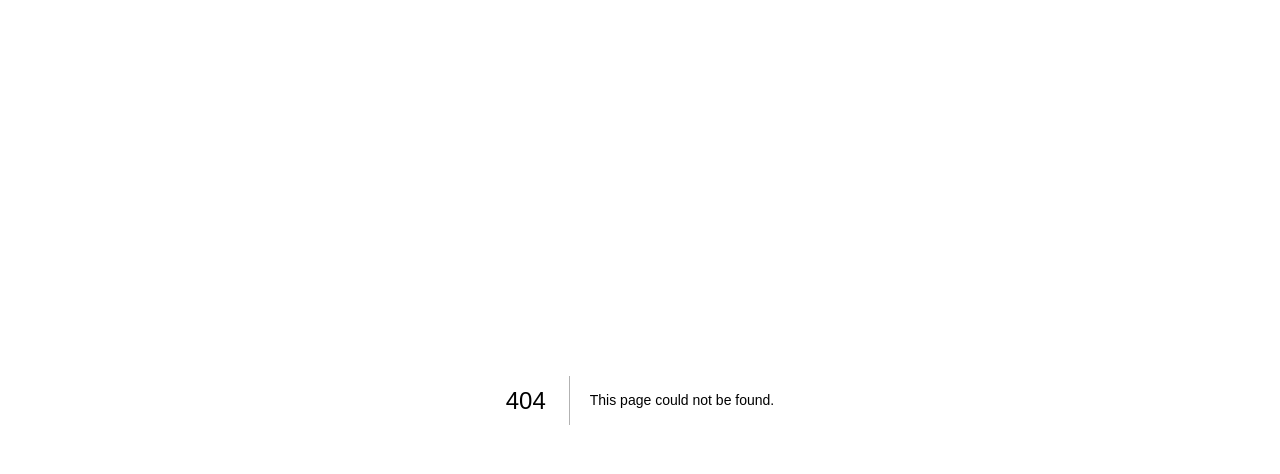
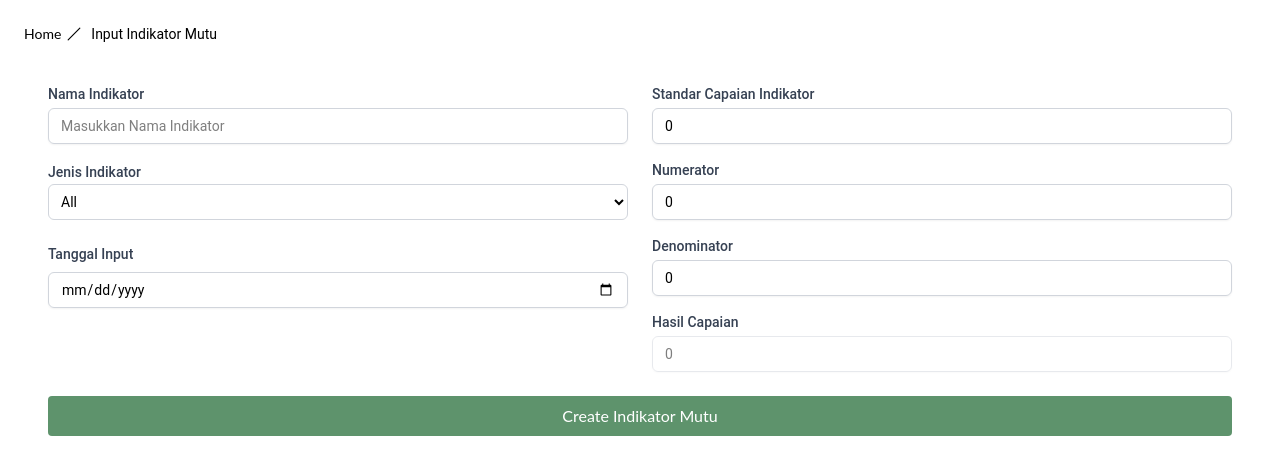
Before and after one commit to frestea09/simrs-siratu-fe-soreang, a Next.js app: page /indikator-mutu in a window 1280 px wide. Before the commit this address had no page. Shown: the top 474 px of the page. Built offline with nearby package versions, Linux system fonts and the light colour scheme.

Commit message:
Add quality indicator input form with auto calculation

```diff
--- /dev/null
+++ b/app/indikator-mutu/page.tsx
@@ -0,0 +1,17 @@
+"use client";
+import FormIndicatorMutu from "@/components/organisms/FormIndicatorMutu/FormIndicatorMutu";
+import { SiRatuBreadcrumb } from "@/components/organisms/SiRatuBreadcrumb/SiRatuBreadcrumb";
+
+export default function InputIndikatorPage() {
+  const items = [
+    { label: "Home", href: "/" },
+    { label: "Input Indikator Mutu" },
+  ];
+
+  return (
+    <div className="p-6 space-y-4">
+      <SiRatuBreadcrumb items={items} />
+      <FormIndicatorMutu />
+    </div>
+  );
+}
--- a/app/testing/page.tsx
+++ b/app/testing/page.tsx
@@ -1,4 +1,5 @@
 "use client";
+import React from "react";
 import DatePicker from "@/components/atoms/datepicker/datepicker";
 import { MyInput } from "@/components/atoms/input/input";
 import Button from "@/components/atoms/mybutton/MyButton";
@@ -11,15 +12,33 @@ const MyForm = () => {
     handleSubmit,
     formState: { errors },
     setValue,
+    watch,
   } = useForm({
     defaultValues: {
       name: "",
       jenisIndikator: "All",
       date: "",
       standarCapaian: 0,
-      denumerator: 0,
+      numerator: 0,
+      denominator: 0,
+      hasilCapaian: 0,
     },
   });
+
+  const numerator = watch("numerator");
+  const denominator = watch("denominator");
+
+  React.useEffect(() => {
+    if (denominator && Number(denominator) !== 0) {
+      const hasil = (Number(numerator) / Number(denominator)) * 100;
+      setValue(
+        "hasilCapaian",
+        Number.isFinite(hasil) ? parseFloat(hasil.toFixed(2)) : 0,
+      );
+    } else {
+      setValue("hasilCapaian", 0);
+    }
+  }, [numerator, denominator, setValue]);
 
   const onSubmit = (data: any) => {
     console.log(data);
@@ -99,17 +118,46 @@ const MyForm = () => {
           )}
         />
         <Controller
-          name="denumerator"
+          name="numerator"
           control={control}
-          rules={{ required: "Denumerator is required" }} // Menambahkan validasi required
+          rules={{ required: "Numerator is required" }}
           render={({ field }) => (
             <MyInput
-              label="Denumerator"
+              label="Numerator"
               {...field}
-              placeholder="Masukkan Denumerator"
+              placeholder="Masukkan Numerator"
               type="number"
               value={`${field.value}`}
-              error={errors.denumerator?.message}
+              error={errors.numerator?.message}
+            />
+          )}
+        />
+        <Controller
+          name="denominator"
+          control={control}
+          rules={{ required: "Denominator is required" }}
+          render={({ field }) => (
+            <MyInput
+              label="Denominator"
+              {...field}
+              placeholder="Masukkan Denominator"
+              type="number"
+              value={`${field.value}`}
+              error={errors.denominator?.message}
+            />
+          )}
+        />
+        <Controller
+          name="hasilCapaian"
+          control={control}
+          render={({ field }) => (
+            <MyInput
+              label="Hasil Capaian"
+              {...field}
+              type="number"
+              placeholder="0"
+              value={`${field.value}`}
+              disabled
             />
           )}
         />
--- a/components/organisms/FormIndicatorMutu/FormIndicatorMutu.tsx
+++ b/components/organisms/FormIndicatorMutu/FormIndicatorMutu.tsx
@@ -1,4 +1,5 @@
 "use client";
+import React from "react";
 import { useForm, Controller } from "react-hook-form";
 import { MyInput } from "@/components/atoms/input/input";
 import Select from "@/components/atoms/select/select";
@@ -18,15 +19,33 @@ const FormIndicatorMutu = () => {
     handleSubmit,
     formState: { errors },
     setValue,
+    watch,
   } = useForm({
     defaultValues: {
       name: "",
       jenisIndikator: "All",
       date: "",
       standarCapaian: 0,
-      denumerator: 0,
+      numerator: 0,
+      denominator: 0,
+      hasilCapaian: 0,
     },
   });
+
+  const numerator = watch("numerator");
+  const denominator = watch("denominator");
+
+  React.useEffect(() => {
+    if (denominator && Number(denominator) !== 0) {
+      const hasil = (Number(numerator) / Number(denominator)) * 100;
+      setValue(
+        "hasilCapaian",
+        Number.isFinite(hasil) ? parseFloat(hasil.toFixed(2)) : 0,
+      );
+    } else {
+      setValue("hasilCapaian", 0);
+    }
+  }, [numerator, denominator, setValue]);
 
   const onSubmit = (data: any) => {
     console.log(data); // Process form submission
@@ -102,17 +121,48 @@ const FormIndicatorMutu = () => {
         />
 
         <Controller
-          name="denumerator"
+          name="numerator"
           control={control}
-          rules={{ required: "Denumerator is required" }}
+          rules={{ required: "Numerator is required" }}
           render={({ field }) => (
             <MyInput
-              label="Denumerator"
+              label="Numerator"
               {...field}
-              placeholder="Masukkan Denumerator"
+              placeholder="Masukkan Numerator"
               type="number"
               value={`${field.value}`}
-              error={errors.denumerator?.message}
+              error={errors.numerator?.message}
+            />
+          )}
+        />
+
+        <Controller
+          name="denominator"
+          control={control}
+          rules={{ required: "Denominator is required" }}
+          render={({ field }) => (
+            <MyInput
+              label="Denominator"
+              {...field}
+              placeholder="Masukkan Denominator"
+              type="number"
+              value={`${field.value}`}
+              error={errors.denominator?.message}
+            />
+          )}
+        />
+
+        <Controller
+          name="hasilCapaian"
+          control={control}
+          render={({ field }) => (
+            <MyInput
+              label="Hasil Capaian"
+              {...field}
+              placeholder="0"
+              type="number"
+              value={`${field.value}`}
+              disabled
             />
           )}
         />
```
Also changed, not shown: 1 other file (tests, documents, lock files or other folders).
